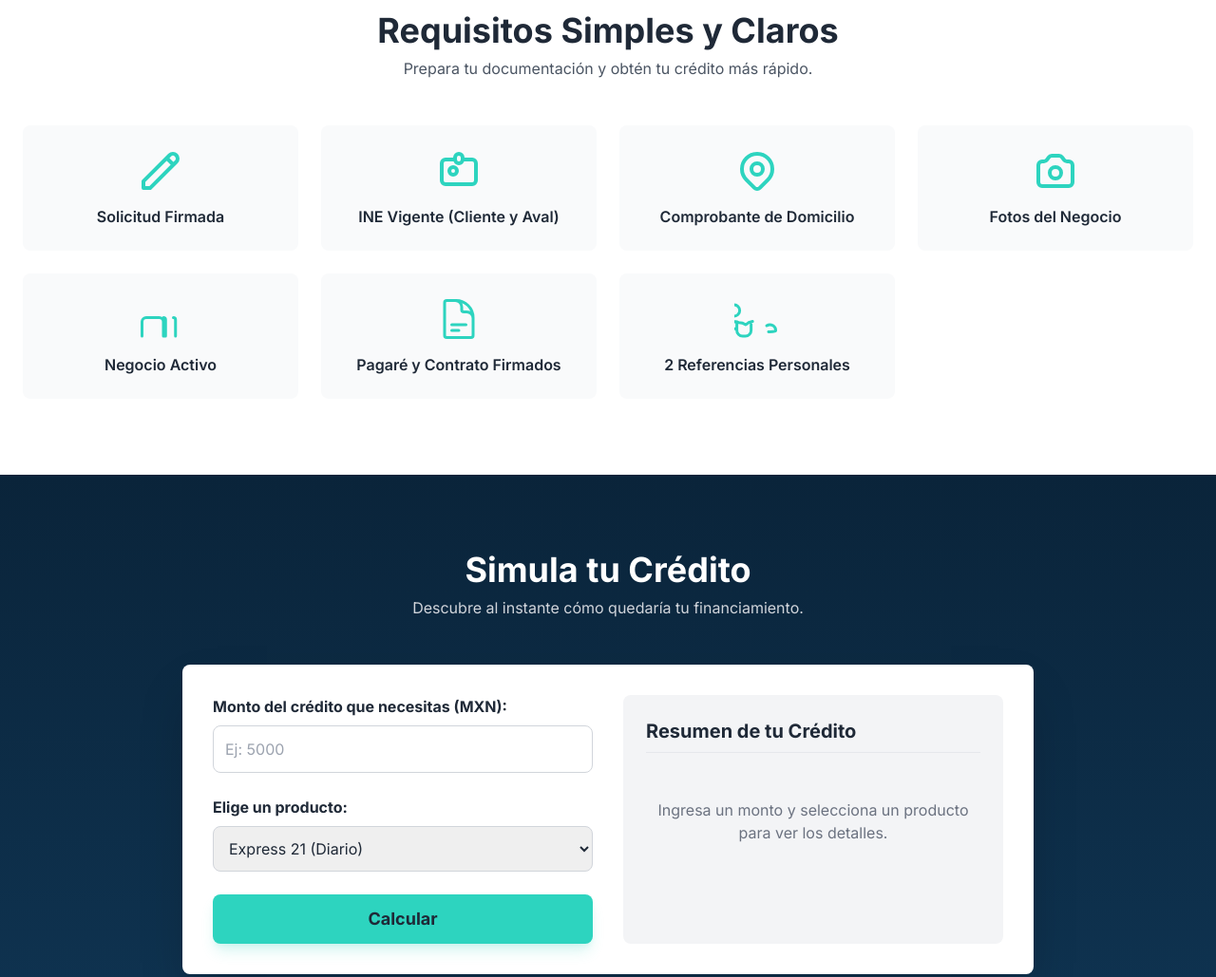
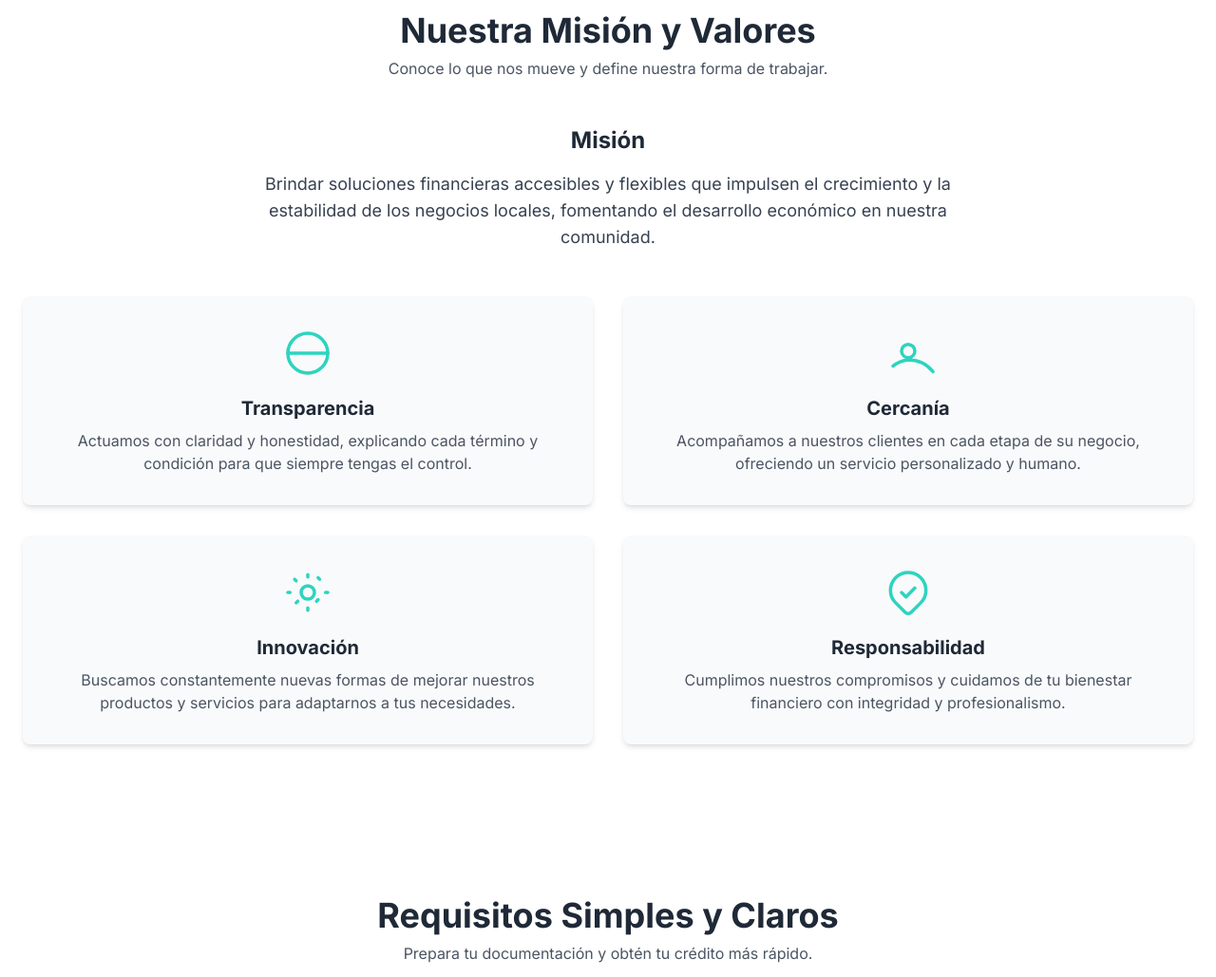
Before and after one commit to Lobo148/flexicapital-website, a plain HTML site: page index.html in a window 1280 px wide. Shown: the part 2380-3409 px from the top of the page at 95% size. Drawn offline with nearby package versions, Linux system fonts and the light colour scheme.

Commit message:
Rediseño: agregar sección Misión y Valores, actualizar testimoniales con fotos, y remover Pago Total del simulador

```diff
--- a/index.html
+++ b/index.html
@@ -175,6 +175,48 @@
             </div>
         </section>
 
+        <!-- Misión y Valores -->
+        <section id="mision" class="py-20 bg-white">
+            <div class="container mx-auto px-6">
+                <div class="text-center mb-12">
+                    <h2 class="text-3xl md:text-4xl font-bold text-brand-dark">Nuestra Misión y Valores</h2>
+                    <p class="mt-2 text-gray-600">Conoce lo que nos mueve y define nuestra forma de trabajar.</p>
+                </div>
+                <!-- Misión -->
+                <div class="max-w-3xl mx-auto mb-12 text-center">
+                    <h3 class="text-2xl font-bold text-brand-dark mb-4">Misión</h3>
+                    <p class="text-gray-700 text-lg">Brindar soluciones financieras accesibles y flexibles que impulsen el crecimiento y la estabilidad de los negocios locales, fomentando el desarrollo económico en nuestra comunidad.</p>
+                </div>
+                <!-- Valores -->
+                <div class="grid md:grid-cols-2 gap-8">
+                    <div class="bg-gray-50 p-8 rounded-lg shadow-md flex flex-col items-center text-center">
+                        <!-- Icono transparencia -->
+                        <svg class="w-14 h-14 text-brand-teal mb-4" xmlns="http://www.w3.org/2000/svg" fill="none" viewBox="0 0 24 24" stroke-width="1.5" stroke="currentColor"><path stroke-linecap="round" stroke-linejoin="round" d="M21 12H3" /><path stroke-linecap="round" stroke-linejoin="round" d="M21 12a9 9 0 11-18 0 9 9 0 0118 0z" /></svg>
+                        <h4 class="text-xl font-bold mb-2">Transparencia</h4>
+                        <p class="text-gray-600">Actuamos con claridad y honestidad, explicando cada término y condición para que siempre tengas el control.</p>
+                    </div>
+                    <div class="bg-gray-50 p-8 rounded-lg shadow-md flex flex-col items-center text-center">
+                        <!-- Icono cercania -->
+                        <svg class="w-14 h-14 text-brand-teal mb-4" xmlns="http://www.w3.org/2000/svg" fill="none" viewBox="0 0 24 24" stroke-width="1.5" stroke="currentColor"><path stroke-linecap="round" stroke-linejoin="round" d="M5.121 17.804A13.937 13.937 0 0112 15c4.454 0 8.493 2.055 11.152 5.302M15 11a3 3 0 11-6 0 3 3 0 016 0z" /></svg>
+                        <h4 class="text-xl font-bold mb-2">Cercanía</h4>
+                        <p class="text-gray-600">Acompañamos a nuestros clientes en cada etapa de su negocio, ofreciendo un servicio personalizado y humano.</p>
+                    </div>
+                    <div class="bg-gray-50 p-8 rounded-lg shadow-md flex flex-col items-center text-center">
+                        <!-- Icono innovación -->
+                        <svg class="w-14 h-14 text-brand-teal mb-4" xmlns="http://www.w3.org/2000/svg" fill="none" viewBox="0 0 24 24" stroke-width="1.5" stroke="currentColor"><path stroke-linecap="round" stroke-linejoin="round" d="M12 4v1m0 14v1m8-8h1M4 12H3m13.657-6.657l.707.707m-9.9 9.9l-.707.707m0-9.9l-.707-.707m9.9 9.9l.707-.707M15 12a3 3 0 11-6 0 3 3 0 016 0z" /></svg>
+                        <h4 class="text-xl font-bold mb-2">Innovación</h4>
+                        <p class="text-gray-600">Buscamos constantemente nuevas formas de mejorar nuestros productos y servicios para adaptarnos a tus necesidades.</p>
+                    </div>
+                    <div class="bg-gray-50 p-8 rounded-lg shadow-md flex flex-col items-center text-center">
+                        <!-- Icono responsabilidad -->
+                        <svg class="w-14 h-14 text-brand-teal mb-4" xmlns="http://www.w3.org/2000/svg" fill="none" viewBox="0 0 24 24" stroke-width="1.5" stroke="currentColor"><path stroke-linecap="round" stroke-linejoin="round" d="M9 12l2 2 4-4" /><path stroke-linecap="round" stroke-linejoin="round" d="M17.657 16.657L13.414 20.9a1.998 1.998 0 01-2.827 0l-4.244-4.243a8 8 0 1111.314 0z" /></svg>
+                        <h4 class="text-xl font-bold mb-2">Responsabilidad</h4>
+                        <p class="text-gray-600">Cumplimos nuestros compromisos y cuidamos de tu bienestar financiero con integridad y profesionalismo.</p>
+                    </div>
+                </div>
+            </div>
+        </section>
+
         <!-- Requisitos -->
         <section id="requisitos" class="py-20 bg-white">
             <div class="container mx-auto px-6">
@@ -215,7 +257,12 @@
                     </div>
                     <div class="bg-gray-50 p-6 rounded-lg flex flex-col items-center justify-center transform hover:scale-105 transition-transform duration-300">
                         <!-- Ícono referencias -->
-                        <svg class="w-12 h-12 text-brand-teal mb-3" xmlns="http://www.w3.org/2000/svg" fill="none" viewBox="0 0 24 24" stroke-width="1.5" stroke="currentColor"><path stroke-linecap="round" stroke-linejoin="round" d="M18 18.72a9.094 9.094 0 0 0 3.741-.479 3 3 0 0 0-4.682-2.72m-7.5-2.226A6.698 6.698 0 0 0 6 15a6.698 6.698 0 0 0-3.741-1.071 3 3 0 0 0-4.682 2.72 9.094 9.094 0 0 0 3.741.479m7.5-2.226V18a3 3 0 0 1-3 3h-1.5a3 3 0 0 1-3-3V13.5m1.5-6a3 3 0 1 1-6 0 3 3 0 0 1 6 0Z" /></svg>
+                        <!-- Icono con dos personas para referencias personales -->
+                        <svg class="w-12 h-12 text-brand-teal mb-3" fill="none" viewBox="0 0 24 24" stroke-width="1.5" stroke="currentColor">
+                            <path stroke-linecap="round" stroke-linejoin="round" d="M15 7a4 4 0 11-8 0 4 4 0 018 0z" />
+                            <path stroke-linecap="round" stroke-linejoin="round" d="M5 20v-2a4 4 0 014-4h6a4 4 0 014 4v2" />
+                            <path stroke-linecap="round" stroke-linejoin="round" d="M4 18v-1a3 3 0 013-3" />
+                        </svg>
                         <h4 class="font-semibold">2 Referencias Personales</h4>
                     </div>
                 </div>
@@ -268,21 +315,22 @@
                 <div class="grid md:grid-cols-3 gap-8 pt-12">
                     <!-- Testimonio 1 -->
                     <div class="bg-gray-50 p-6 rounded-lg shadow-md text-center">
-                        <img src="https://placehold.co/100x100/0A243A/FFFFFF?text=MG" alt="Foto de María G." class="w-24 h-24 rounded-full mx-auto -mt-16 border-4 border-white shadow-lg">
+                        <!-- Utilizamos fotos reales generadas para los testimonios -->
+                        <img src="testimonial-maria.png" alt="Foto de María G." class="w-24 h-24 rounded-full mx-auto -mt-16 border-4 border-white shadow-lg">
                         <p class="text-gray-700 italic mt-6">"Gracias a Flexicapital pude comprar el inventario que necesitaba para la temporada alta. ¡El proceso fue súper rápido y sencillo!"</p>
                         <div class="mt-4 font-bold text-brand-dark">- María G.</div>
                         <div class="text-sm text-gray-500">Dueña de Tienda de Abarrotes</div>
                     </div>
                     <!-- Testimonio 2 -->
                     <div class="bg-gray-50 p-6 rounded-lg shadow-md text-center">
-                        <img src="https://placehold.co/100x100/0A243A/FFFFFF?text=JP" alt="Foto de Juan P." class="w-24 h-24 rounded-full mx-auto -mt-16 border-4 border-white shadow-lg">
+                        <img src="testimonial-juan.png" alt="Foto de Juan P." class="w-24 h-24 rounded-full mx-auto -mt-16 border-4 border-white shadow-lg">
                         <p class="text-gray-700 italic mt-6">"El crédito semanal me ayudó a organizar mis finanzas y comprar una nueva herramienta para mi taller. Totalmente recomendados."</p>
                         <div class="mt-4 font-bold text-brand-dark">- Juan P.</div>
                         <div class="text-sm text-gray-500">Mecánico</div>
                     </div>
                     <!-- Testimonio 3 -->
                     <div class="bg-gray-50 p-6 rounded-lg shadow-md text-center">
-                        <img src="https://placehold.co/100x100/0A243A/FFFFFF?text=SR" alt="Foto de Sofia R." class="w-24 h-24 rounded-full mx-auto -mt-16 border-4 border-white shadow-lg">
+                        <img src="testimonial-sofia.png" alt="Foto de Sofia R." class="w-24 h-24 rounded-full mx-auto -mt-16 border-4 border-white shadow-lg">
                         <p class="text-gray-700 italic mt-6">"Lo que más me gustó fue la claridad y el seguro incluido. Me dio mucha confianza para solicitar el préstamo que mi fonda necesitaba."</p>
                         <div class="mt-4 font-bold text-brand-dark">- Sofia R.</div>
                         <div class="text-sm text-gray-500">Propietaria de Cocina Económica</div>
@@ -466,6 +514,8 @@
                 const pago = producto.pagoPorMil * miles;
                 const comision = producto.comisionPorMil * miles;
                 const montoRecibido = monto - comision;
+                // Calculamos variables necesarias para mostrar el resumen
+                // Eliminamos la visualización de 'Pago Total Aproximado' a petición del cliente
                 const pagoTotal = pago * producto.dias;
                 resultadoDiv.innerHTML = `
                     <h3 class="text-xl font-bold text-brand-dark border-b pb-2">Resumen para ${formatCurrency(monto)}</h3>
@@ -473,7 +523,6 @@
                         <p><strong>Producto:</strong> ${producto.nombre}</p>
                         <p><strong>Plazo:</strong> ${producto.plazo}</p>
                         <p><strong>Pago ${producto.tipoPago}:</strong> <span class="font-bold text-lg text-brand-teal">${formatCurrency(pago)}</span></p>
-                        <p><strong>Pago Total Aproximado:</strong> ${formatCurrency(pagoTotal)}</p>
                         <p><strong>Comisión por apertura:</strong> ${formatCurrency(comision)}</p>
                         <p class="bg-green-100 p-3 rounded-lg"><strong>Monto a recibir:</strong> <span class="font-bold text-xl text-green-700">${formatCurrency(montoRecibido)}</span></p>
                     </div>
```
Also changed, not shown: 3 other files.
